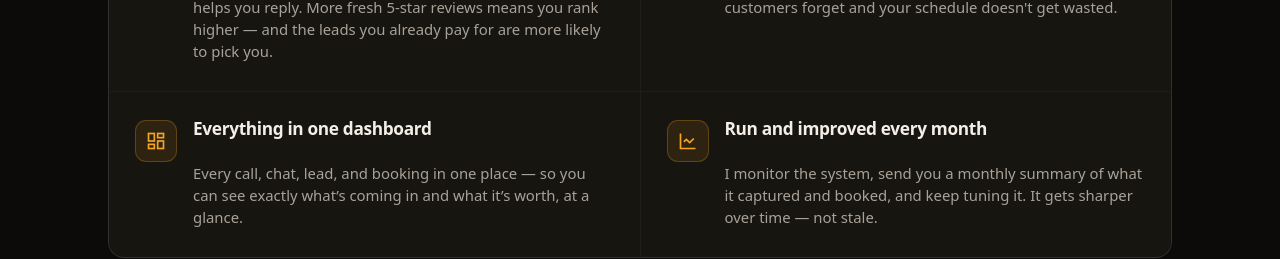
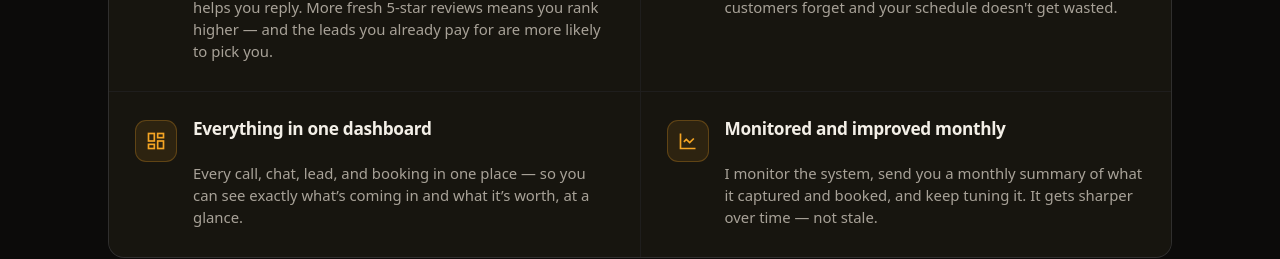
Before and after one commit to naum-milosheski/portfolio, a Next.js app: page / in a window 1280 px wide. Shown: the part 4320-4579 px from the top of the page. Built offline with nearby package versions, Linux system fonts and the light colour scheme.

Commit message:
fix: update copy in WhatsInside section for better clarity

```diff
--- a/src/components/sections/WhatsInside.tsx
+++ b/src/components/sections/WhatsInside.tsx
@@ -101,7 +101,7 @@ const features: { icon: React.ReactNode; title: string; body: React.ReactNode }[
         <path d="m19 9-5 5-4-4-3 3" />
       </>
     ),
-    title: 'Run and improved every month',
+    title: 'Monitored and improved monthly',
     body: 'I monitor the system, send you a monthly summary of what it captured and booked, and keep tuning it. It gets sharper over time — not stale.',
   },
 ];
```
